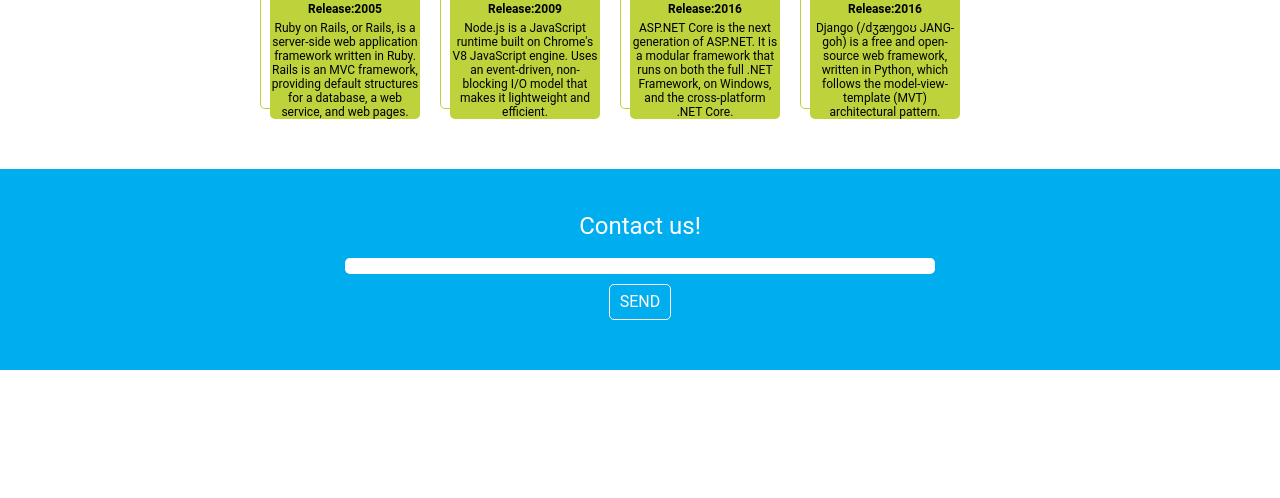
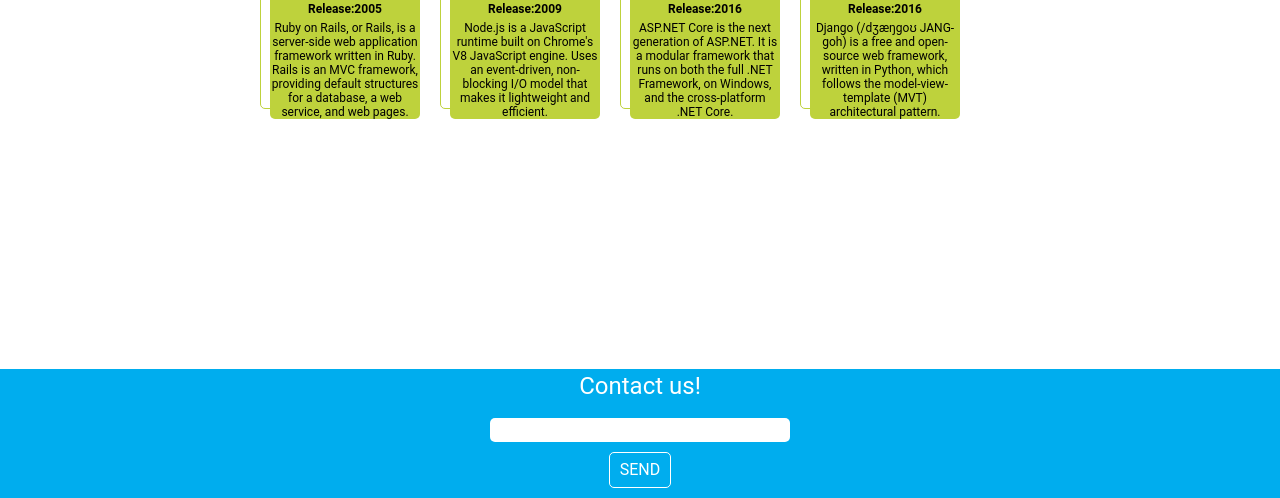
Before and after one commit to HarryPerez/fp-react, a plain HTML site: page index.html in a window 1280 px wide. Shown: the part 1076-1574 px from the top of the page. Before the commit the page ends 1446 px from the top, so only its background shows below. Drawn offline with nearby package versions, Linux system fonts and the light colour scheme; files that its build step writes are made by us from their sources; a web font is replaced by a local one.

Commit message:
Final fix for the page design

```diff
--- a/index.html
+++ b/index.html
@@ -3,11 +3,12 @@
 <head>
   <link href="application.css" rel="stylesheet" type="text/css">
 </head>
-<body class="body-container">
+<body>
   <nav class="nav-bar">
     <img class="nav-logo" src="resources/wolox_logo.svg"  alt="ReactJS">
     <h1 class="nav-title">Developers Tools</h1>
   </nav>
+  <div class="body-container">
     <h1 class="main-title">Front-End Tools</h1>
     <div class="tech-container">
       <div class="tech">
@@ -86,12 +87,13 @@
         </p>
       </div>
     </div>
-  <div class="footer">
+  </div>
+  <footer class="footer">
     <h2 class="footer-title">Contact us!</h2>
-    <div class="footer-container">
+    <form class="footer-container">
       <input class="footer-input" type="text" name="info">
-      <input class="footer-submit"type="submit" value="SEND">
-    </div>
-  </div>
+      <button class="footer-submit" type="submit" value="submit">SEND</button>
+    </form>
+  </footer>
 </body>
 </html>
--- a/scss/styles.scss
+++ b/scss/styles.scss
@@ -109,10 +109,7 @@
   display: flex;
   flex-direction: column;
   height: auto;
-  justify-content: center;
-  left: 0;
-  padding: 50px;
-  position: absolute;
+  padding: 10px;
   width: 100%;
 }
 
@@ -125,11 +122,13 @@
 .footer-container {
   display: flex;
   flex-direction: column;
-  width: 50%;
+  max-width: 300px;
+  width: 100%;
 }
 
 .footer-input {
   border-radius: 5px;
+  height: 3vh;
   margin-bottom: 10px;
 }
 
```
Lines whose indentation alone changed are shown as unchanged.
